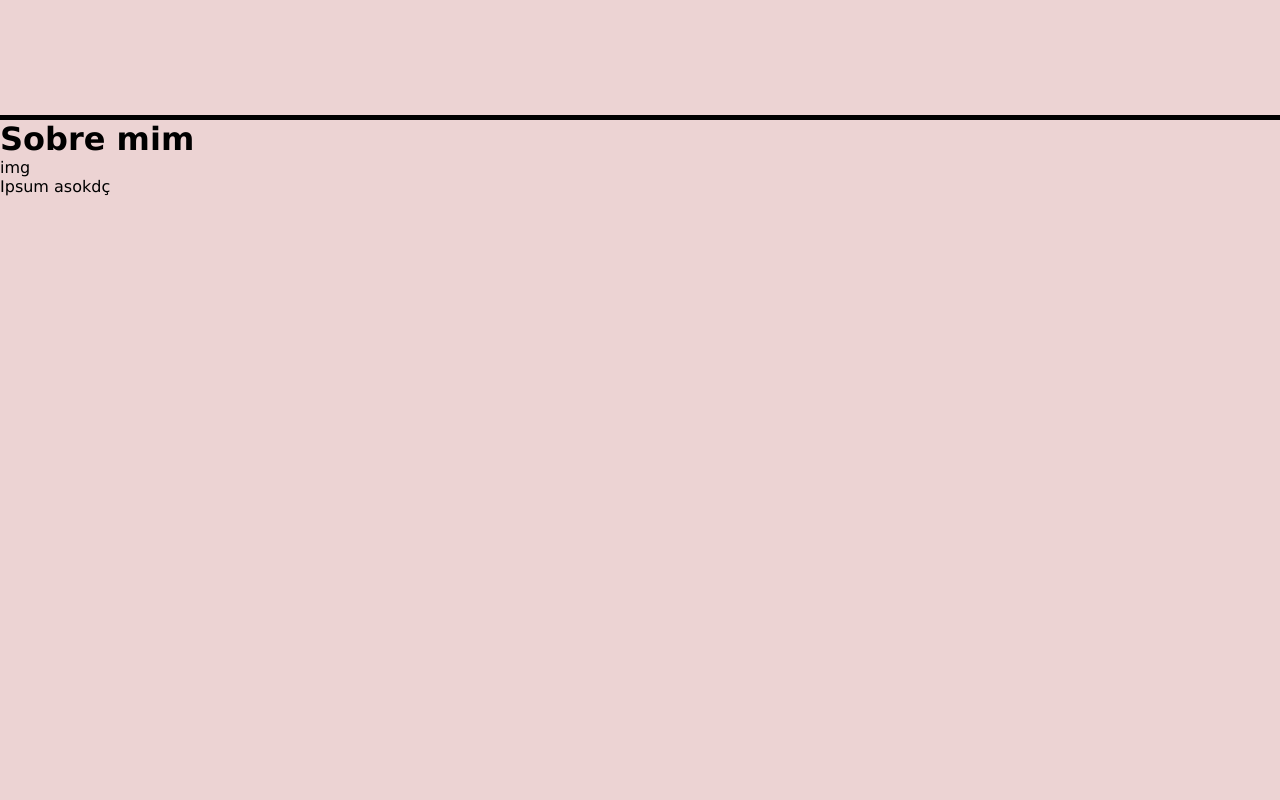
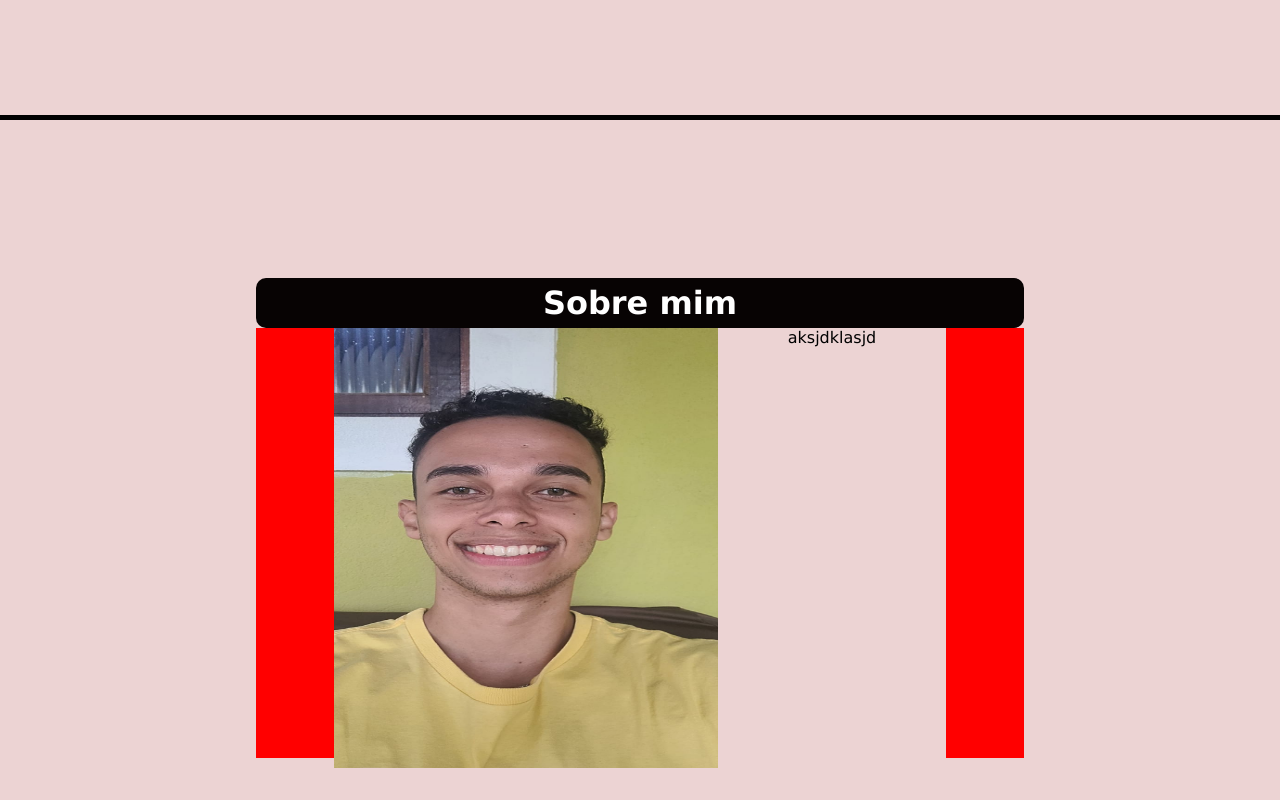
Before and after one commit to guilherme-a-pinheiro/portifolio-vue, a Vue app: page / in a window 1280 px wide. Shown: the part 680-1480 px from the top of the page. Built offline with nearby package versions, Linux system fonts and the light colour scheme.

Commit message:
comecando o sobre mim

```diff
--- a/src/components/SobreMim.vue
+++ b/src/components/SobreMim.vue
@@ -1,10 +1,12 @@
 <template>
   <div class="main">
-    <div class="center">
-        <h1>Sobre mim</h1>
+      <div class="container">
+        <div class="title">
+            <h1>Sobre mim</h1>
+        </div>
         <div class="text_img">
-            <p>img</p>
-            <p>Ipsum asokdç</p>
+            <img src="../../public/imgs/image-perfil.jpeg" alt="">
+            <p>aksjdklasjd</p>
         </div>
     </div>
   </div>
@@ -19,5 +21,41 @@ export default {
 <style scoped>
     .main {
         border-bottom: 5px solid #000;
+        display: flex;
+        flex-direction: row;
+        justify-content: center;
+        align-items: center;
+    }
+
+    .container {
+        background: red;
+        width: 60vw;
+        height: 60vh;
+        display: flex;
+        justify-content: space-between;
+        align-items: center;
+        flex-direction: column;
+    }
+
+    .text_img {
+        display: flex;
+    }
+
+    .text_img p {
+        margin: 0px 70px;
+    }
+
+    .text_img img {
+        width: 30vw;
+        height: 55vh;
+    }
+
+    .title h1 {
+        background: #070303;
+        width: 60vw;
+        text-align: center;
+        color: #fff;
+        padding: 6px;
+        border-radius: 10px;
     }
 </style>
```
Also changed, not shown: public/imgs/image-perfil.jpeg (added).
